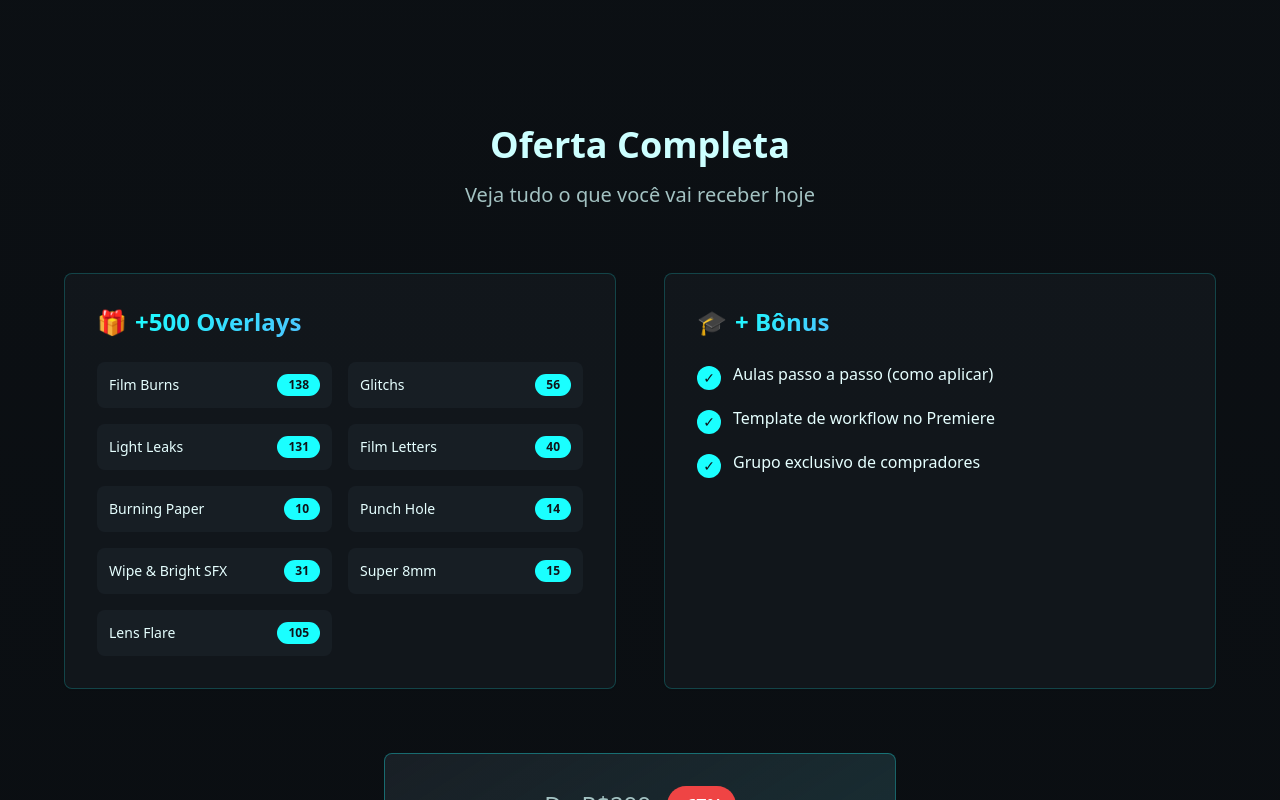
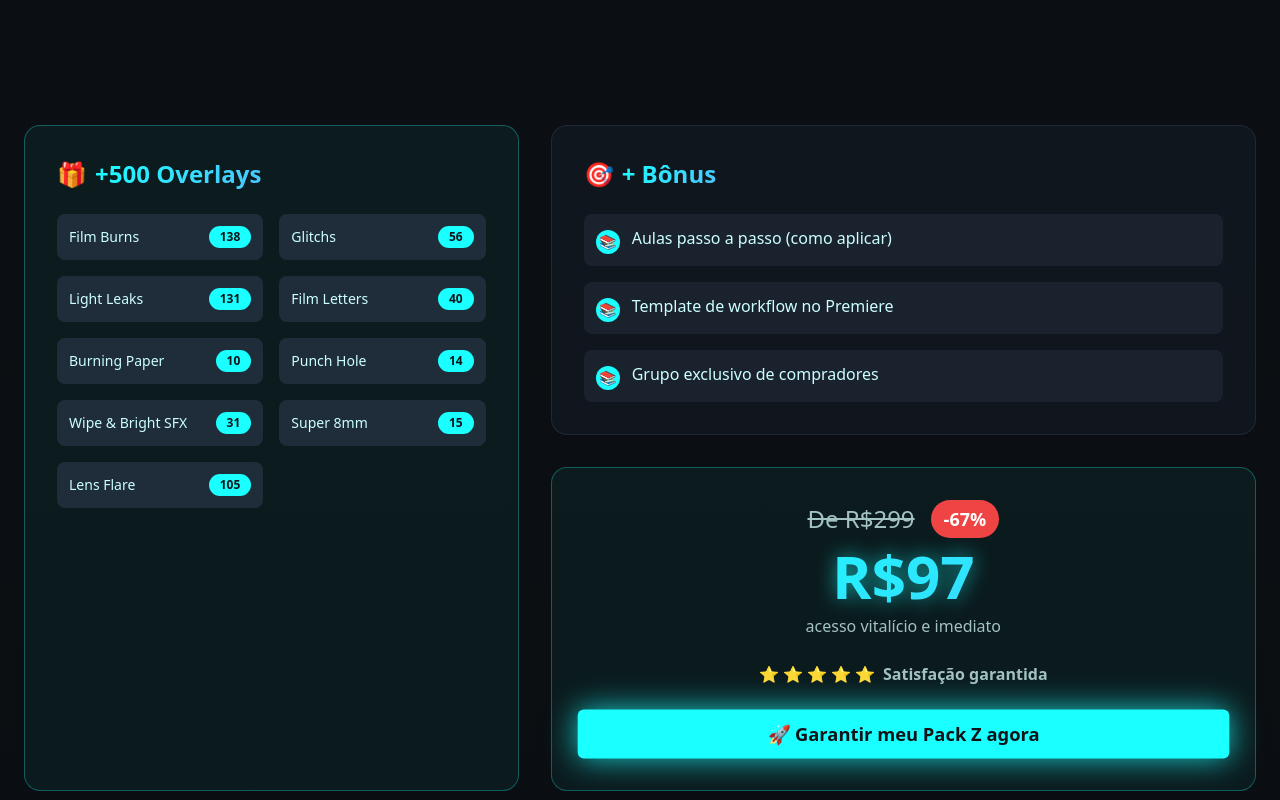
Before and after one commit to Carlos8980/vamo-clone-isso, a React (Vite) app: page / in a window 1280 px wide. Shown: the part 3540-4340 px from the top of the page. Built offline with nearby package versions, Linux system fonts and the light colour scheme.

Commit message:
Ajustar seção de bônus
Ajustei a seção de bônus para que fique idêntica à imagem fornecida, com os três itens de bônus listados.

```diff
--- a/src/components/OfferSection.tsx
+++ b/src/components/OfferSection.tsx
@@ -23,23 +23,17 @@ const OfferSection = () => {
 
   return (
     <section className="container mx-auto px-6 py-16">
-      <div className="text-center mb-16">
-        <h2 className="text-4xl font-bold mb-4">Oferta Completa</h2>
-        <p className="text-xl text-muted-foreground">
-          Veja tudo o que você vai receber hoje
-        </p>
-      </div>
-
-      <div className="grid lg:grid-cols-2 gap-12 max-w-6xl mx-auto mb-16">
-        {/* Overlays */}
-        <Card className="p-8 bg-card/50 border-primary/20">
+      <div className="grid lg:grid-cols-12 gap-8 max-w-7xl mx-auto">
+        {/* Overlays Card - Takes 5 columns */}
+        <div className="lg:col-span-5">
+          <Card className="p-8 bg-teal-900/20 border-primary/30 rounded-2xl h-full">
             <h3 className="text-2xl font-bold mb-6 flex items-center gap-2">
               🎁 <span className="gradient-text">+500 Overlays</span>
             </h3>
             <div className="grid grid-cols-2 gap-4">
               {overlayTypes.map((type, index) => (
-              <div key={index} className="flex justify-between items-center p-3 bg-secondary/50 rounded-lg">
-                <span className="text-sm">{type.name}</span>
+                <div key={index} className="flex justify-between items-center p-3 bg-slate-700/50 rounded-lg">
+                  <span className="text-sm text-foreground">{type.name}</span>
                   <Badge variant="secondary" className="bg-primary text-primary-foreground">
                     {type.count}
                   </Badge>
@@ -47,27 +41,29 @@ const OfferSection = () => {
               ))}
             </div>
           </Card>
+        </div>
 
-        {/* Bonus */}
-        <Card className="p-8 bg-card/50 border-primary/20">
+        {/* Right Column - Takes 7 columns */}
+        <div className="lg:col-span-7 space-y-8">
+          {/* Bonus Card */}
+          <Card className="p-8 bg-slate-800/30 border-slate-600/30 rounded-2xl">
             <h3 className="text-2xl font-bold mb-6 flex items-center gap-2">
-            🎓 <span className="gradient-text">+ Bônus</span>
+              🎯 <span className="gradient-text">+ Bônus</span>
             </h3>
             <div className="space-y-4">
               {bonuses.map((bonus, index) => (
-              <div key={index} className="flex items-start gap-3">
+                <div key={index} className="flex items-start gap-3 p-3 bg-slate-700/30 rounded-lg">
                   <div className="w-6 h-6 bg-primary rounded-full flex items-center justify-center mt-1 flex-shrink-0">
-                  <span className="text-primary-foreground text-sm">✓</span>
+                    <span className="text-primary-foreground text-sm">📚</span>
                   </div>
-                <span>{bonus}</span>
+                  <span className="text-foreground">{bonus}</span>
                 </div>
               ))}
             </div>
           </Card>
-      </div>
 
-      {/* Price Section */}
-      <Card className="max-w-lg mx-auto p-8 bg-gradient-to-br from-card/80 to-primary/10 border-primary/30 text-center">
+          {/* Price Card */}
+          <Card className="p-8 bg-teal-900/20 border-primary/30 rounded-2xl text-center">
             <div className="mb-6">
               <div className="flex items-center justify-center gap-4 mb-2">
                 <span className="text-2xl text-muted-foreground line-through">De R$299</span>
@@ -78,14 +74,22 @@ const OfferSection = () => {
             </div>
 
             <div className="flex items-center justify-center gap-2 mb-6">
-          <div className="w-2 h-2 bg-primary rounded-full"></div>
-          <span className="text-primary font-semibold">Satisfação garantida</span>
+              <div className="flex gap-1">
+                <span className="text-yellow-400">⭐</span>
+                <span className="text-yellow-400">⭐</span>
+                <span className="text-yellow-400">⭐</span>
+                <span className="text-yellow-400">⭐</span>
+                <span className="text-yellow-400">⭐</span>
+              </div>
+              <span className="text-muted-foreground font-semibold">Satisfação garantida</span>
             </div>
 
             <Button variant="hero" size="lg" className="w-full pulse-glow">
               🚀 Garantir meu Pack Z agora
             </Button>
           </Card>
+        </div>
+      </div>
     </section>
   );
 };
```
Lines whose indentation alone changed are shown as unchanged.
